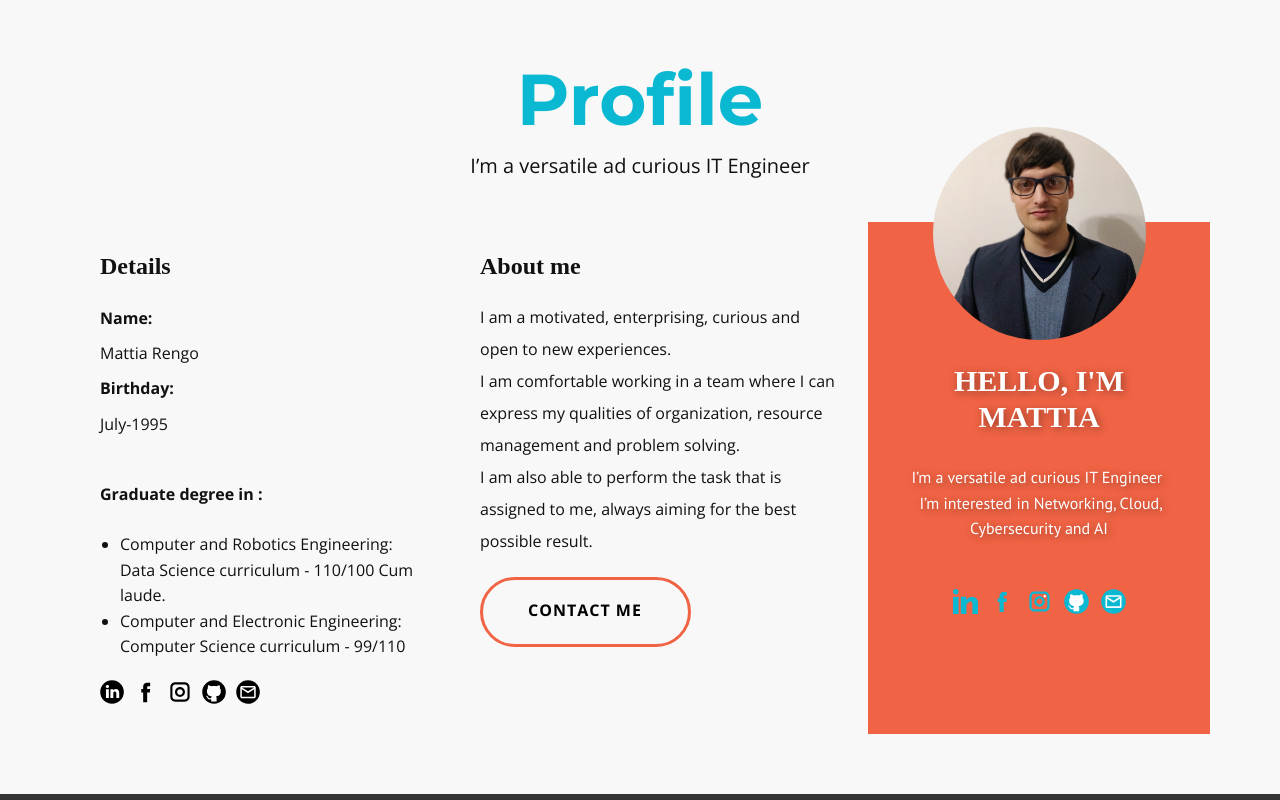
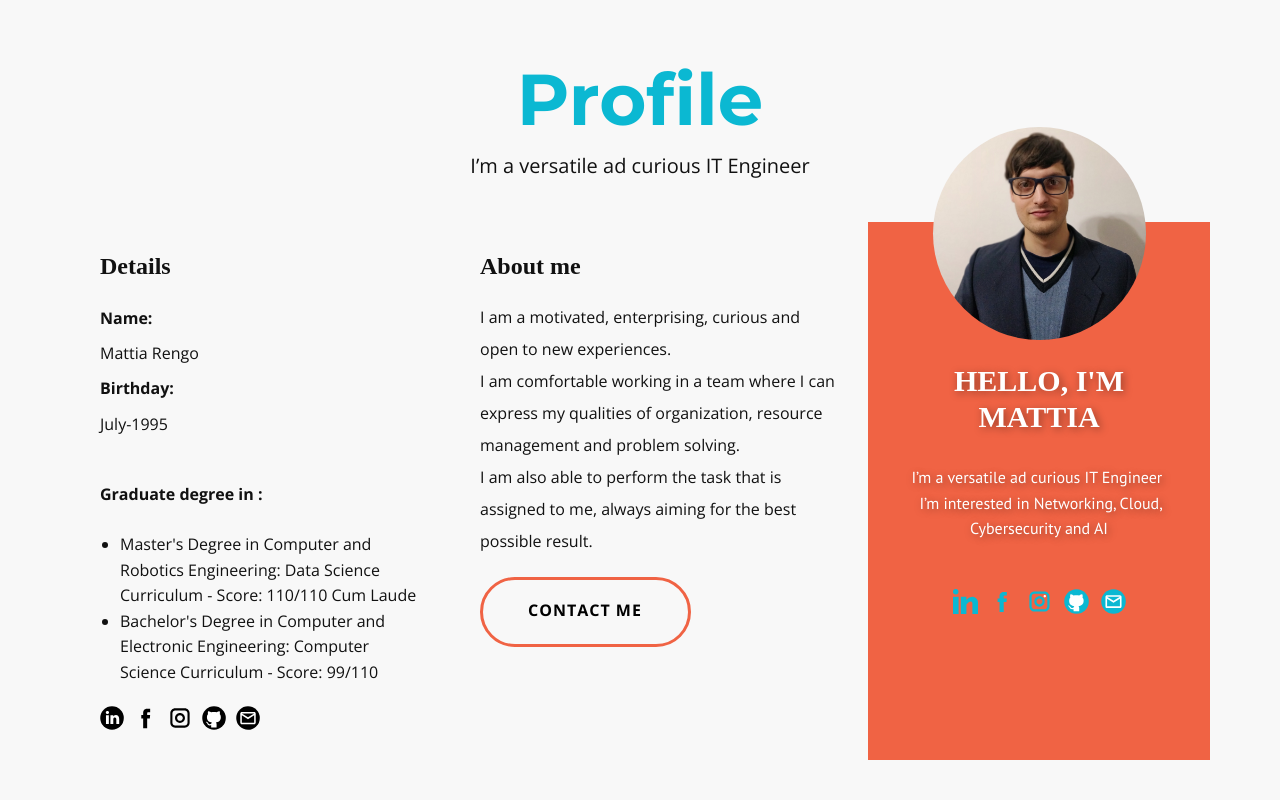
Before and after one commit to MRColorR/MRcolorR.github.io, a plain HTML site: page Mattia-Rengo.html in a window 1280 px wide. Shown: the top 800 px of the page. Drawn offline with nearby package versions, Linux system fonts and the light colour scheme; a web font is replaced by a local one.

Commit message:
Update Mattia-Rengo.html

```diff
--- a/Mattia-Rengo.html
+++ b/Mattia-Rengo.html
@@ -50,8 +50,8 @@ I’m interested in Networking, Cloud, Cybersecurity and AI">
                     <br>
                   </p>
                   <ul class="u-text u-text-5">
-                    <li> Computer and Robotics Engineering: Data Science curriculum - 110/100 Cum laude.</li>
-                    <li> Computer and Electronic Engineering: Computer Science curriculum - 99/110 </li>
+                    <li> Master's Degree in Computer and Robotics Engineering: Data Science Curriculum - Score: 110/110 Cum Laude</li>
+                    <li> Bachelor's Degree in Computer and Electronic Engineering: Computer Science Curriculum - Score: 99/110 </li>
                   </ul>
                   <div class="u-social-icons u-spacing-10 u-social-icons-1">
                     <a class="u-social-url" target="_blank" data-type="LinkedIn" title="LinkedIn" href="https://www.linkedin.com/in/mattia-rengo/"><span class="u-icon u-social-icon u-social-linkedin u-text-black u-icon-1"><svg class="u-svg-link" preserveAspectRatio="xMidYMin slice" viewBox="0 0 112 112" style=""><use xmlns:xlink="http://www.w3.org/1999/xlink" xlink:href="#svg-4182"></use></svg><svg class="u-svg-content" viewBox="0 0 112 112" x="0" y="0" id="svg-4182"><circle fill="currentColor" cx="56.1" cy="56.1" r="55"></circle><path fill="#FFFFFF" d="M41.3,83.7H27.9V43.4h13.4V83.7z M34.6,37.9L34.6,37.9c-4.6,0-7.5-3.1-7.5-7c0-4,3-7,7.6-7s7.4,3,7.5,7
```
